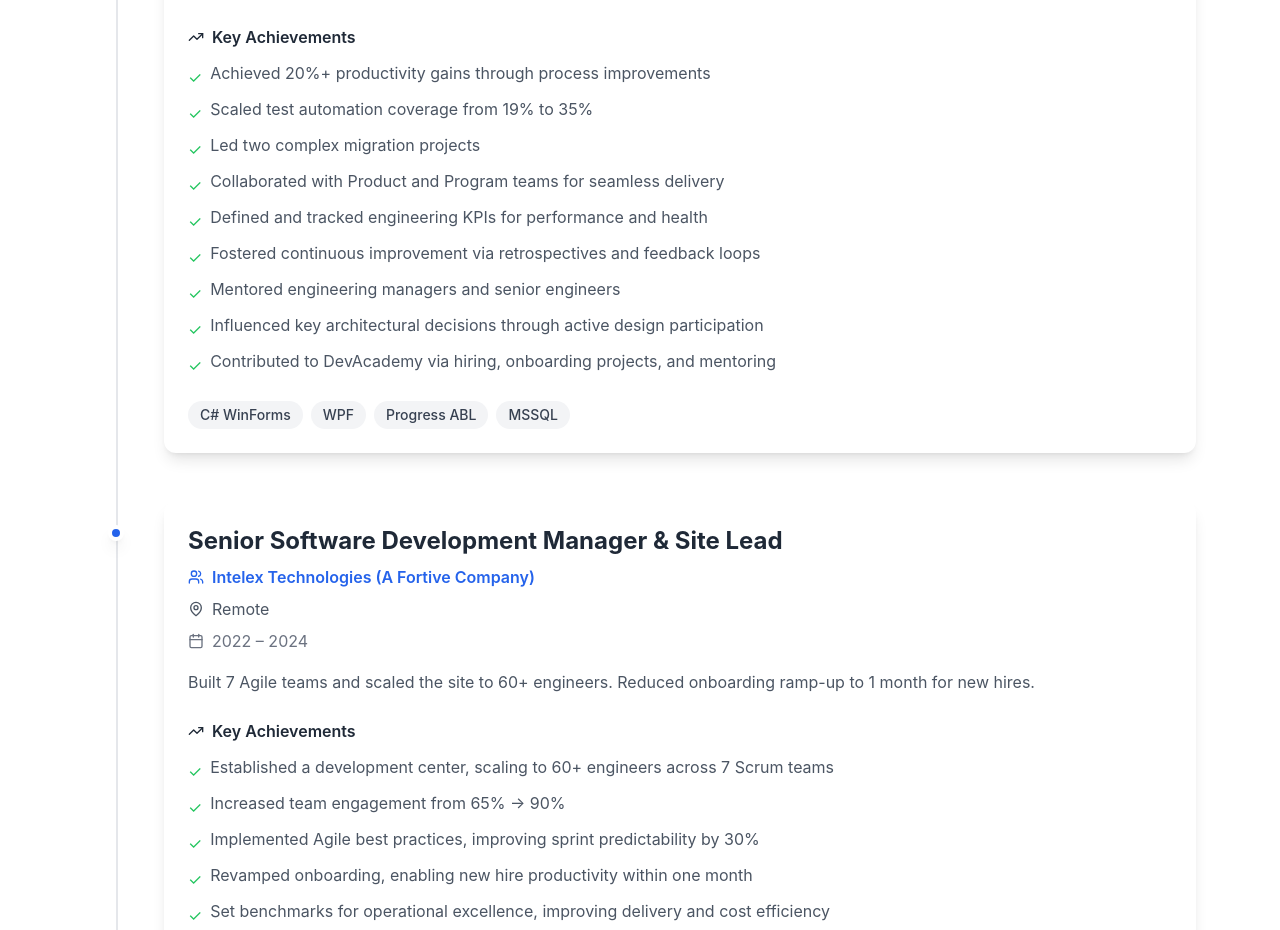
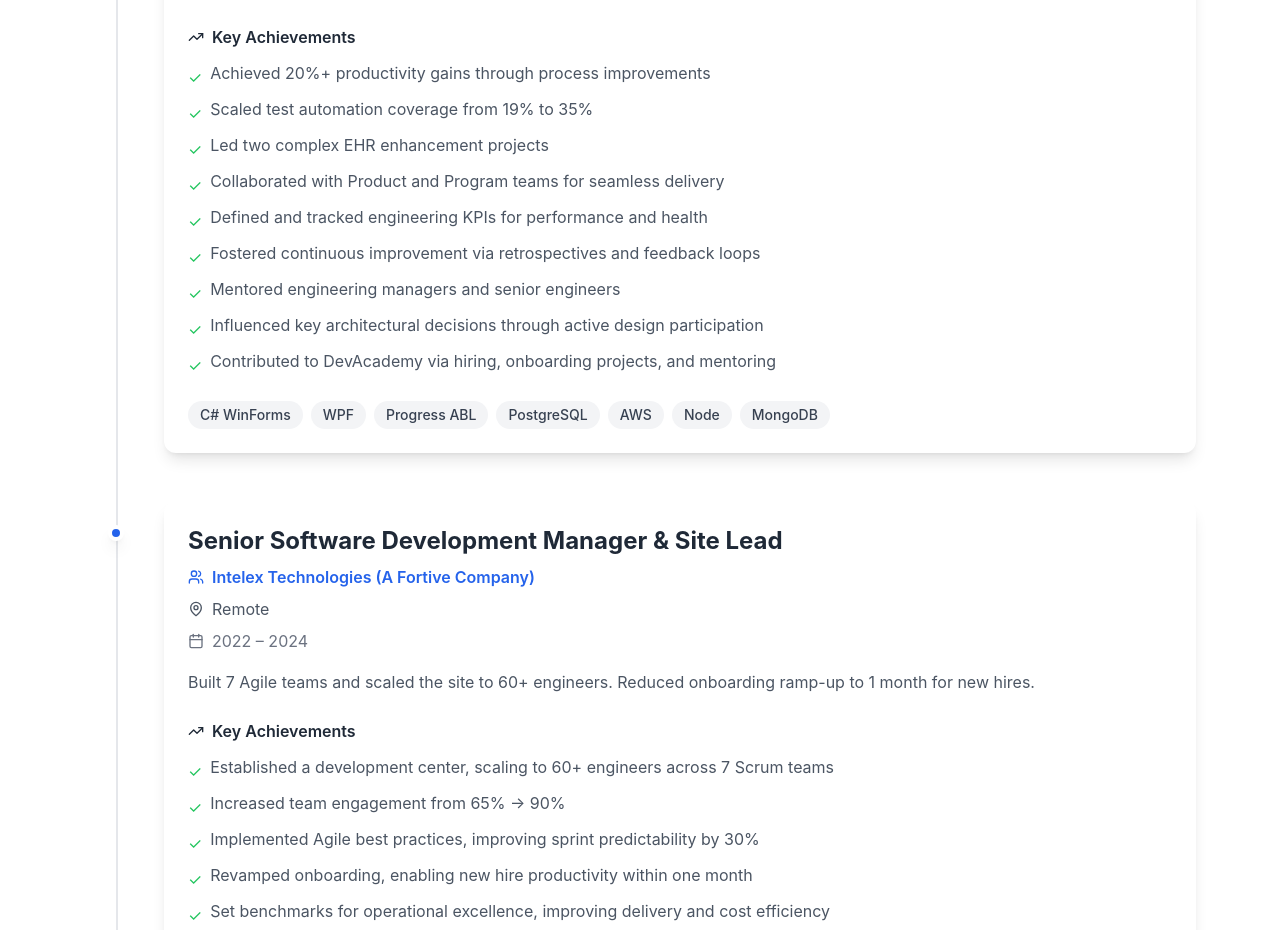
Before and after one commit to ashokkumarin/myprofile, a Next.js app: page / in a window 1280 px wide. Shown: the part 1781-2711 px from the top of the page. Built offline with nearby package versions, Linux system fonts and the light colour scheme.

Commit message:
update Greenway Experience

```diff
--- a/components/Experience.tsx
+++ b/components/Experience.tsx
@@ -19,7 +19,7 @@ const Experience = () => {
       achievements: [
         "Achieved 20%+ productivity gains through process improvements",
         "Scaled test automation coverage from 19% to 35%",
-        "Led two complex migration projects",
+        "Led two complex EHR enhancement projects",
         "Collaborated with Product and Program teams for seamless delivery",
         "Defined and tracked engineering KPIs for performance and health",
         "Fostered continuous improvement via retrospectives and feedback loops",
@@ -27,7 +27,7 @@ const Experience = () => {
         "Influenced key architectural decisions through active design participation",
         "Contributed to DevAcademy via hiring, onboarding projects, and mentoring"
       ],
-      tech: ["C# WinForms", "WPF", "Progress ABL", "MSSQL"]
+      tech: ["C# WinForms", "WPF", "Progress ABL", "PostgreSQL", "AWS", "Node", "MongoDB" ]
     },
     {
       title: "Senior Software Development Manager & Site Lead",
```
